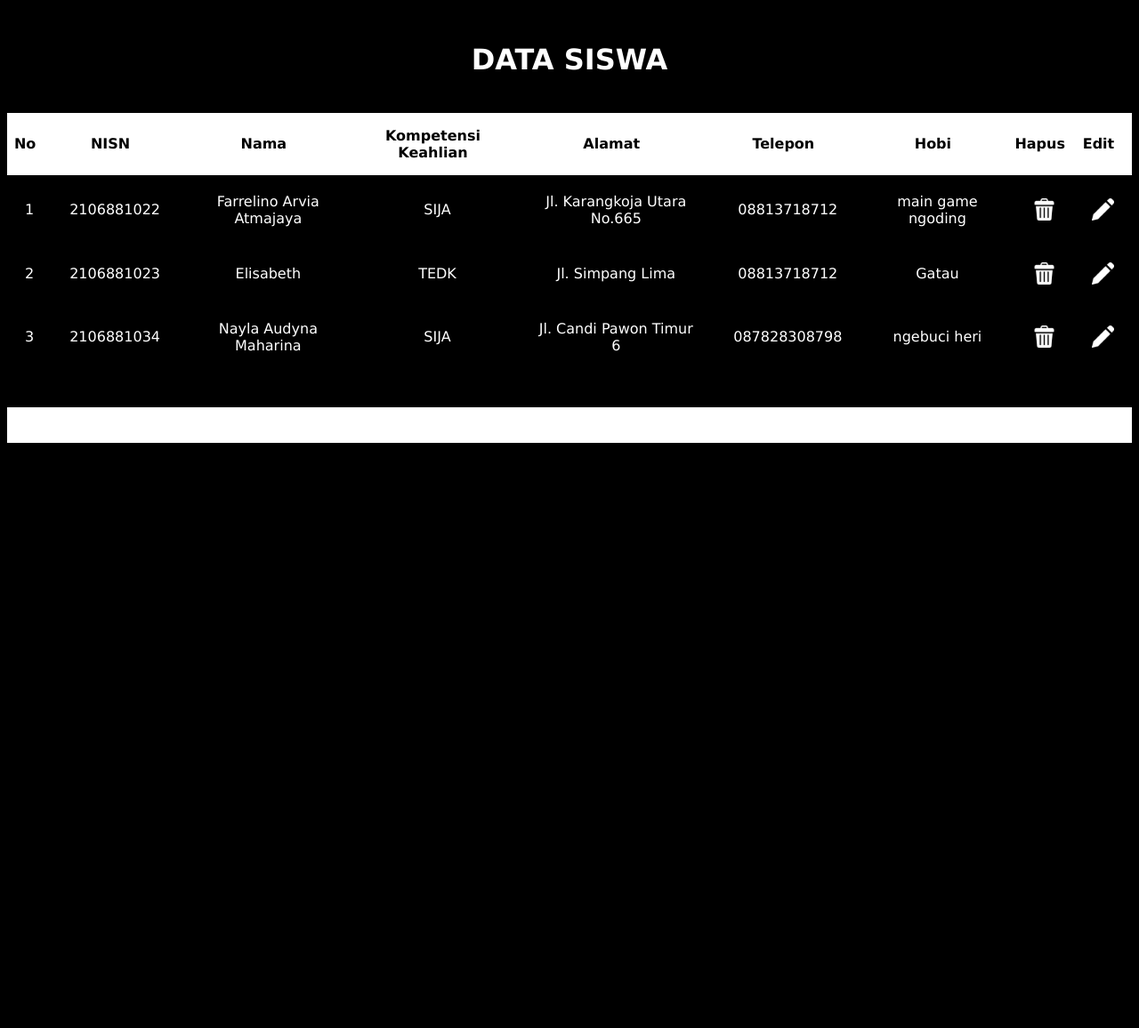
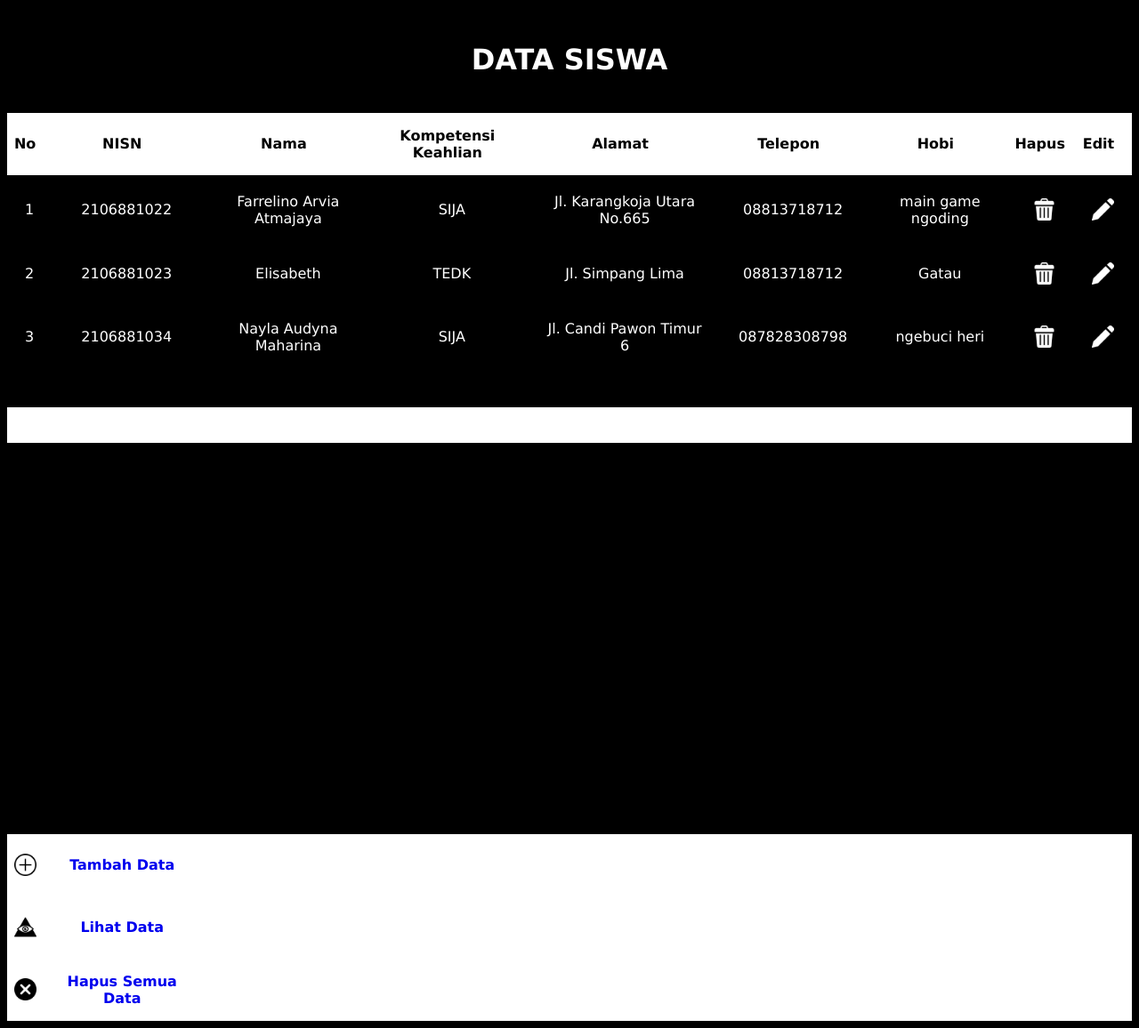
Before and after one commit to emphasis16/simple-crud-with-php-native, a PHP site: page /view_data.php in a window 1280 px wide. Shown: the whole page at 89% size. Before the commit the page ends 498 px from the top, so only its background shows below. Run offline with PHP 8.4, Linux system fonts and the light colour scheme; data comes from the database, SQL or seed files in the repository.

Commit message:
added delete all feature and add new data navigation

```diff
--- a/style2.css
+++ b/style2.css
@@ -52,6 +52,7 @@ a{
 }
 
 .atasan{
+    border-radius: 10px;
     justify-content: space-between;
     align-items: center;
     text-align: center;
@@ -82,3 +83,16 @@ a img{
     width: 25px;
     height: auto;
 }
+
+.bokong{
+    justify-content: space-between;
+    align-items: center;
+    text-align: center;
+    height: 70px;
+    background-color: white;
+    color: black;
+}
+
+.opsiplus{
+    font-style: none;
+}
--- a/view_data.php
+++ b/view_data.php
@@ -1,10 +1,15 @@
 <html>
+
 <head>
     <link rel="stylesheet" href="style2.css">
     <title>View Data Siswa</title>
 </head>
+
 <body>
-        <br><h1><center><b>DATA SISWA</b></center></h1><br>
+    <br>
+    <h1>
+        <center><b>DATA SISWA</b></center>
+    </h1><br>
     <table width="100%" border="0" align="center" cellpadding="0" cellspacing="0">
         <tr class="atasan">
             <th>No</th>
@@ -29,21 +34,44 @@
             $kompetensi = stripslashes($hasil['kompetensi']);
             $alamat = stripslashes($hasil['alamat']);
             $telepon = stripslashes($hasil['telepon']);
-                $hobi = stripslashes($hasil['hobi']);
-            {
+            $hobi = stripslashes($hasil['hobi']); {
                 $nomer++;
                 ?>
 
                 <tr align="center" height="30">
-            <td><?=$nomer?><div align="center"></div></td>
-            <td><?=$nisn?><div align="center"></div></td>
-            <td><?=$nama?><div align="center"></div></td>
-            <td><?=$kompetensi?><div align="center"></div></td>
-            <td><?=$alamat?><div align="center"></div></td>
-            <td><?=$telepon?><div align="center"></div></td>
-            <td><?=$hobi?><div align="center"></div></td>
-            <td><a href="hapus.php?hapus=<?=$nisn?>" onclick="return confirm('Yakin mau menghapus data siswa <?=$nama?>')"><img src="assets/icons/trash-can.png" alt="" width="25px"></a></td>
-            <td><a href="edit.php?edit=<?=$nisn?>" onclick="return confirm('Edit data siswa <?=$nama?>')"><img src="assets/icons/pencil.png" alt="" width="20px"></a></td>
+                    <td>
+                        <?= $nomer ?>
+                        <div align="center"></div>
+                    </td>
+                    <td>
+                        <?= $nisn ?>
+                        <div align="center"></div>
+                    </td>
+                    <td>
+                        <?= $nama ?>
+                        <div align="center"></div>
+                    </td>
+                    <td>
+                        <?= $kompetensi ?>
+                        <div align="center"></div>
+                    </td>
+                    <td>
+                        <?= $alamat ?>
+                        <div align="center"></div>
+                    </td>
+                    <td>
+                        <?= $telepon ?>
+                        <div align="center"></div>
+                    </td>
+                    <td>
+                        <?= $hobi ?>
+                        <div align="center"></div>
+                    </td>
+                    <td><a href="hapus.php?hapus=<?= $nisn ?>"
+                            onclick="return confirm('Yakin mau menghapus data siswa <?= $nama ?>')"><img
+                                src="assets/icons/trash-can.png" alt="" width="25px"></a></td>
+                    <td><a href="edit.php?edit=<?= $nisn ?>" onclick="return confirm('Edit data siswa <?= $nama ?>')"><img
+                                src="assets/icons/pencil.png" alt="" width="20px"></a></td>
                 </tr>
 
                 <?php
@@ -73,6 +101,73 @@
             <td></td>
             <td></td>
         </tr>
+        <tr>
+            <td></td>
+        </tr>
+        <tr>
+            <td></td>
+        </tr>
+        <tr>
+            <td></td>
+        </tr>
+        <tr>
+            <td></td>
+        </tr>
+        <tr>
+            <td></td>
+        </tr>
+        <tr>
+            <td></td>
+        </tr>
+        <tr>
+            <td></td>
+        </tr>
+        <tr>
+            <td></td>
+        </tr>
+        <tr>
+            <td></td>
+        </tr>
+        <tr>
+            <td></td>
+        </tr>
+        <tr>
+            <td></td>
+        </tr>
+        <tr class="atasan">
+            <th> <a href="index.php"><img src="assets/icons/plus.png" alt="" width="30px"></a></th>
+            <th><a href="index.php" class="opsiplus">Tambah Data</a></th>
+            <th></th>
+            <th></th>
+            <th></th>
+            <th></th>
+            <th></th>
+            <th></th>
+            <th></th>
+        </tr>
+        <tr class="atasan">
+            <th> <a href="view_data.php"><img src="assets/icons/eye.png" alt="" width="30px"></a></th>
+            <th> <a href="view_data.php" class="opsiplus">Lihat Data</a></th>
+            <th></th>
+            <th></th>
+            <th></th>
+            <th></th>
+            <th></th>
+            <th></th>
+            <th></th>
+        </tr>
+        <tr class="atasan">
+            <th> <a href="hapusall.php"><img src="assets/icons/delall.png" alt="" width="30px"></a></th>
+            <th> <a href="hapusall.php" class="opsiplus" onclick="return confirm('Yakin mau menghapus semua data siswa?')">Hapus Semua Data</a></th>
+            <th></th>
+            <th></th>
+            <th></th>
+            <th></th>
+            <th></th>
+            <th></th>
+            <th></th>
+        </tr>
     </table>
 </body>
+
 </html>
```
Also changed, not shown: hapusall.php (added, +11 -0 lines), index.php (+8 -1 lines), assets/css/style.css (line endings or trailing spaces), assets/icons/delall.png (added), assets/icons/eye.png (added), assets/icons/plus.png (added). Lines whose indentation alone changed are shown as unchanged.
